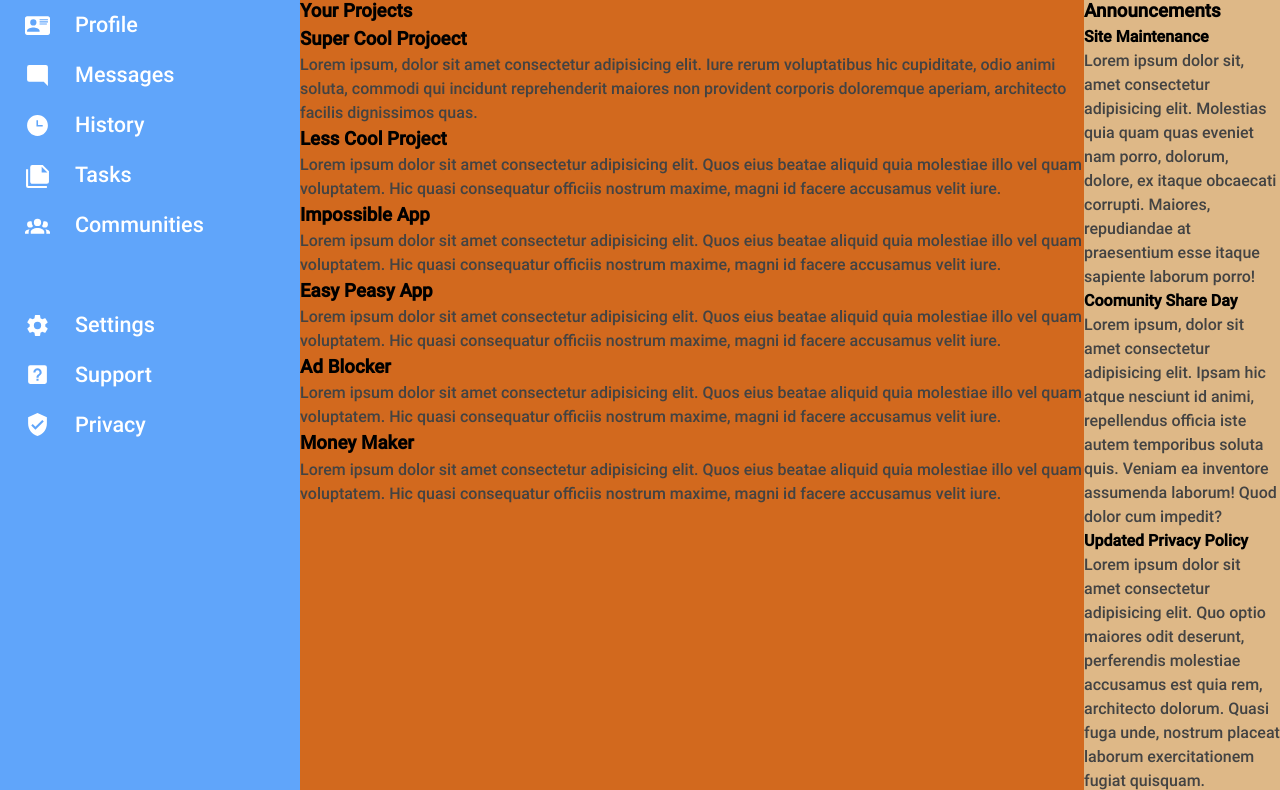
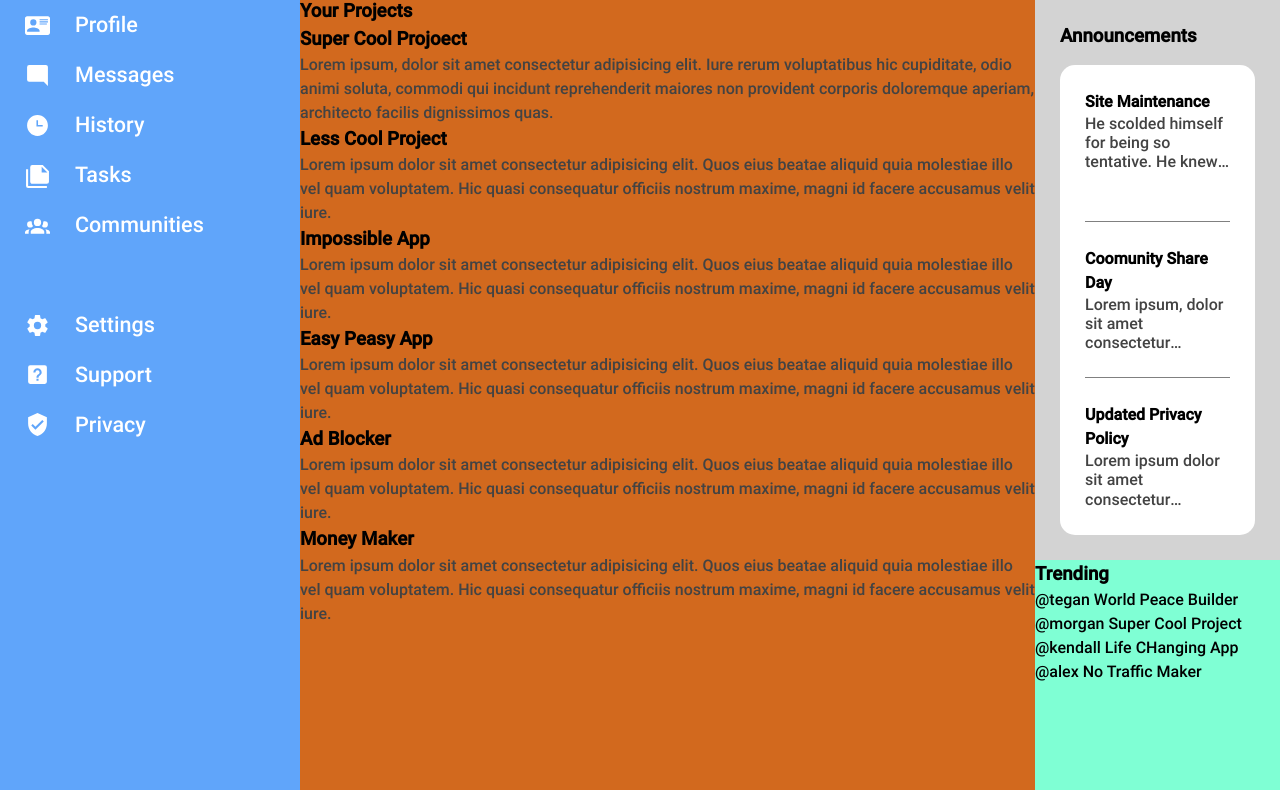
Before and after one commit to bananapretzel/admin-dashboard-project, a plain HTML site: page index.html in a window 1280 px wide. Shown: the part 153-943 px from the top of the page. Drawn offline with Linux system fonts and the light colour scheme.

Commit message:
Expanded upon the announcements section which now looks similar to the design reference.

```diff
--- a/index.html
+++ b/index.html
@@ -108,23 +108,25 @@
         </div>
         <aside class="announcements">
             <h3>Announcements</h3>
-            <div>
+            <div class="announcement-box">
+                <div class="announcement-grid">
+                    <div class="announcement-item">
                         <h4>Site Maintenance</h4>
-                <p> Lorem ipsum dolor sit, amet consectetur adipisicing elit. Molestias quia quam quas eveniet nam
-                    porro, dolorum, dolore, ex itaque obcaecati corrupti. Maiores, repudiandae at praesentium esse
-                    itaque sapiente laborum porro!</p>
+                        <p> He scolded himself for being so tentative. He knew he shouldn't be so cautious, but there was a sixth sense telling him that things weren't exactly as they appeared. It was that weird chill that rolls up your neck and makes the hair stand on end. He knew that being so tentative could end up costing him the job, but he learned that listening to his sixth sense usually kept him from getting into a lot of trouble.</p>
                     </div>
-            <div>
+                    <div class="announcement-item">
                         <h4>Coomunity Share Day</h4>
                         <p>Lorem ipsum, dolor sit amet consectetur adipisicing elit. Ipsam hic atque nesciunt id animi,
                             repellendus officia iste autem temporibus soluta quis. Veniam ea inventore assumenda laborum! Quod
                             dolor cum impedit?</p>
                     </div>
-            <div>
+                    <div class="announcement-item">
                         <h4>Updated Privacy Policy</h4>
                         <p>Lorem ipsum dolor sit amet consectetur adipisicing elit. Quo optio maiores odit deserunt, perferendis
                             molestiae accusamus est quia rem, architecto dolorum. Quasi fuga unde, nostrum placeat laborum
                             exercitationem fugiat quisquam.</p>
+                    </div>
+                </div>
             </div>
         </aside>
         <aside class="trending">
--- a/style.css
+++ b/style.css
@@ -105,7 +105,7 @@ button {
 
   width: 100px;
   height: 40px;
-  margin-top: 15px;
+  margin-top: 25px;
   background-color:#60a5fa;
   color: white;
   border-radius: 2px;
@@ -203,8 +203,9 @@ button {
 
 main {
     display: grid;
-    grid-template-columns: 4fr 1fr;
+    grid-template-columns: 3fr 1fr;
     grid-template-rows: 1fr 1fr;
+    background-color: lightgray;
 }
 
 .articles {
@@ -215,14 +216,51 @@ main {
 
 }
 
-.articles div {
 
+
+.announcements {
+
+    grid-column: 2 / -1;
+    grid-row: 1 / 2;
 }
 
-.announcements {
-    background-color: burlywood;
-    grid-column: 2 / -1;
-    grid-row: 1 / 2;
+.announcements h3 {
+  margin-left: 25px;
+  margin-top: 25px;
+  margin-bottom: 15px;
+}
+
+.announcement-box {
+  border-radius: 15px;
+  background-color: white;
+
+  margin: 0px 25px 25px 25px;
+}
+
+.announcement-grid {
+  display: grid;
+  grid-template-rows: 1fr 1fr 1fr;
+}
+
+.announcement-item {
+  margin-left: 25px;
+  margin-right: 25px;
+  border-bottom: 1px solid gray;
+  padding-top: 25px;
+  padding-bottom: 25px;
+}
+
+.announcement-item:last-of-type {
+  border: none;
+}
+
+.announcement-grid p {
+  display: -webkit-box;
+  -webkit-line-clamp: 3;
+  -webkit-box-orient: vertical;
+  line-height: 1.2;
+  overflow: hidden;
+  text-overflow: ellipsis;
 }
 
 
@@ -231,12 +269,6 @@ main {
     grid-column: 2 / -1;
     grid-row: 2 / -1;
 }
-
-
-
-
-
-
 
 
 /*
```
Lines whose indentation alone changed are shown as unchanged.
